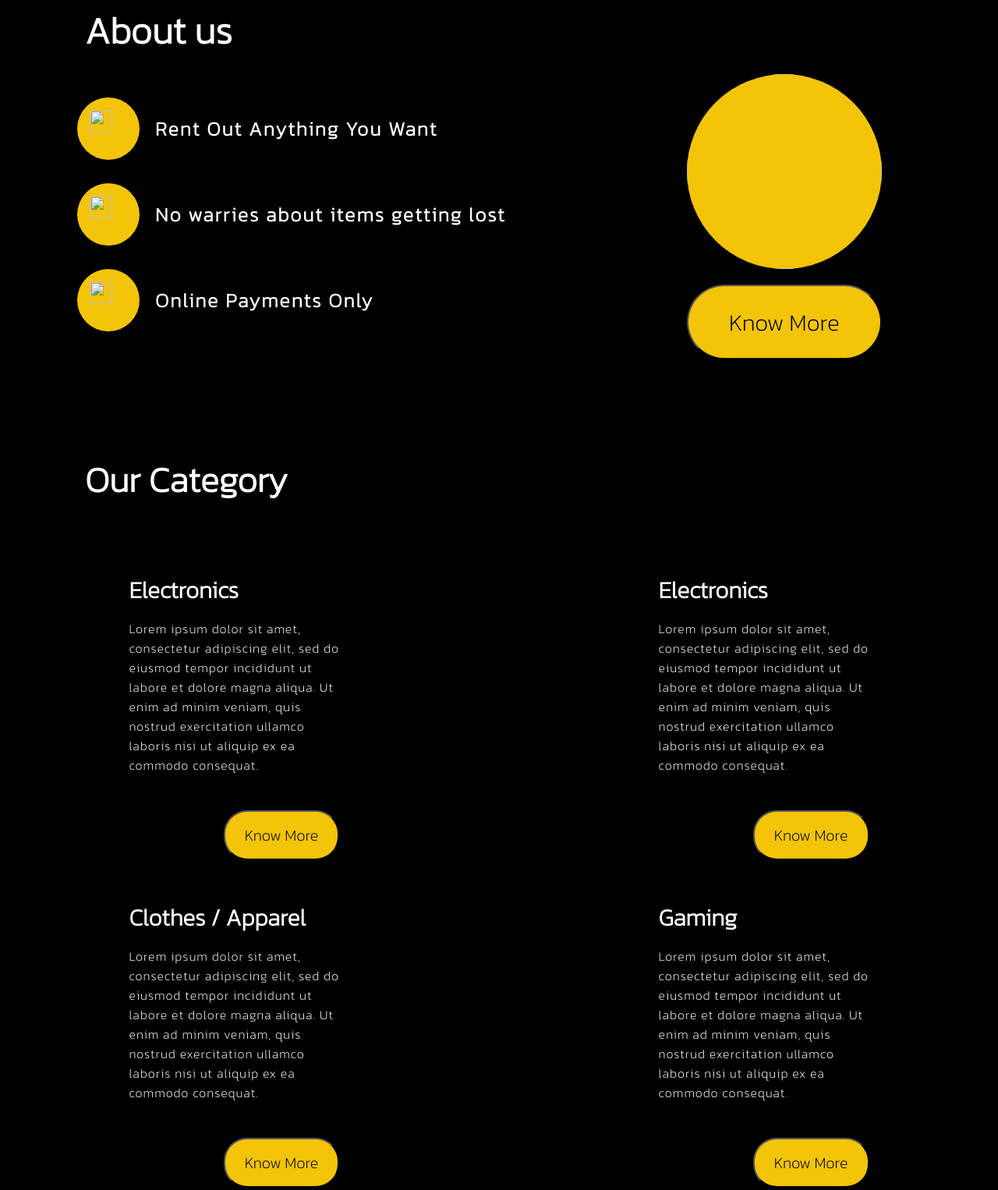
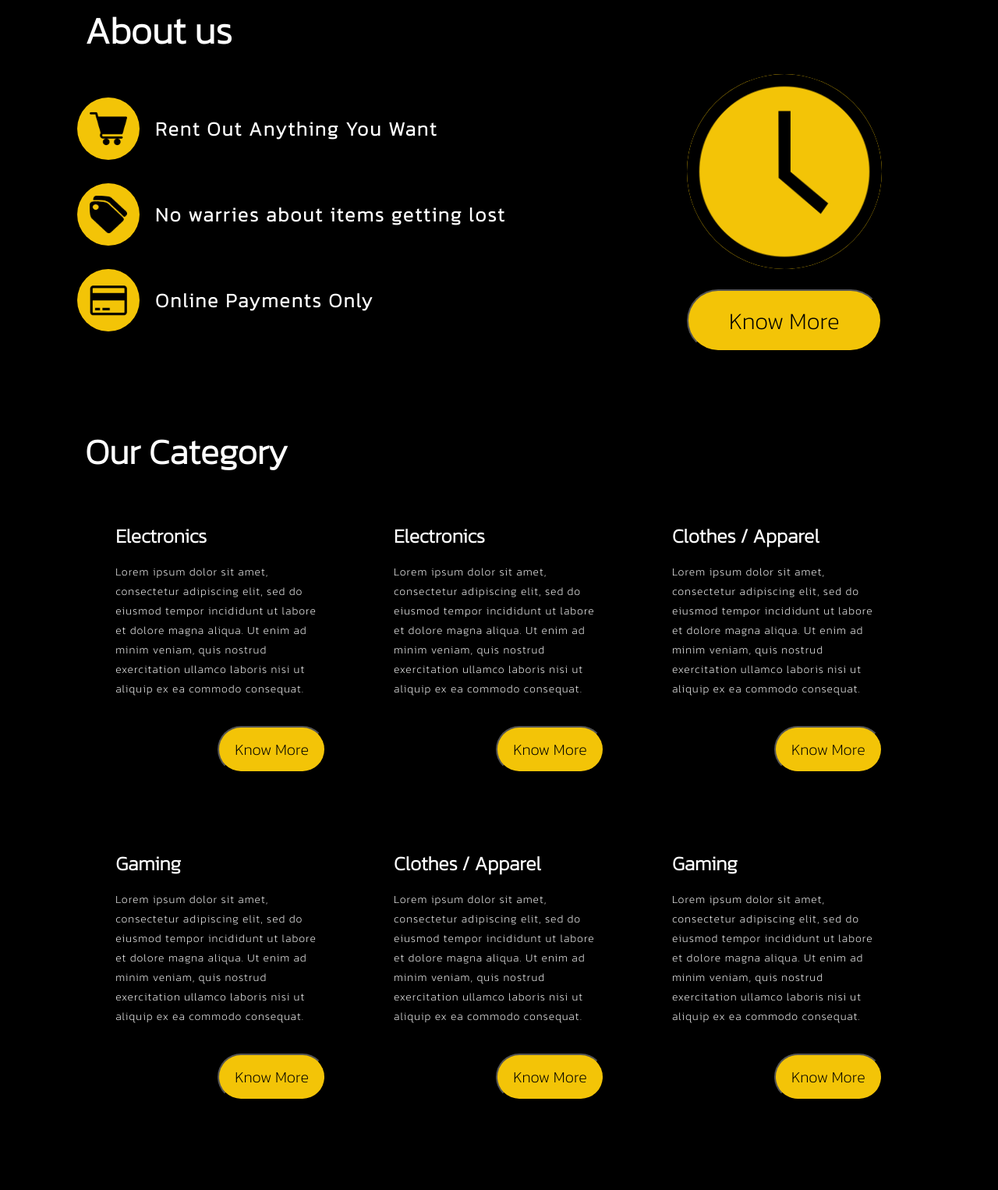
Before and after one commit to iamsaikatdas/FrontEnd-Second-contest, a plain HTML site: page index.html in a window 1280 px wide. Shown: the part 141-1667 px from the top of the page at 78% size. Drawn offline with Linux system fonts and the light colour scheme; a web font is replaced by a local one.

Commit message:
Commited second contest3

```diff
--- a/index.css
+++ b/index.css
@@ -114,7 +114,7 @@ input {
 .btn button {
   width: 250px;
   font-size: 30px;
-  height: 6rem;
+  height: 5rem;
   border-radius: 50px;
   background-color: rgb(243, 196, 7);
 }
@@ -127,8 +127,8 @@ input {
   /* border: 2px solid yellow; */
 }
 .out-category h1 {
-  padding-top: 70px;
-  padding-bottom: 70px;
+  padding-top: 40px;
+  padding-bottom: 40px;
   margin-left: 45px;
 
   font-weight: 600;
@@ -142,38 +142,37 @@ input {
   padding: 15px;
 }
 .category-card {
-  width: 85%;
+  width: 88%;
   margin: auto;
 
   display: flex;
   flex-wrap: wrap;
   row-gap: 60px;
-  column-gap: 40px;
+  column-gap: 20px;
 
   justify-content: space-between;
 }
 .cards h2 {
   font-weight: 600;
 
-  font-size: 30px;
+  font-size: 25px;
 }
 .cards p {
   font-weight: 400;
-  font-size: 16px;
+  font-size: 14px;
   line-height: 25px;
   letter-spacing: 1px;
   margin: 15px 0;
 }
 .cards button {
   /* float: right; */
-
-  padding: 15px 25px;
+  padding: 13px 20px;
   background-color: rgb(243, 196, 7);
   font-size: 20px;
   border-radius: 30px;
 
   float: right;
-  margin-top: 30px;
+  margin-top: 20px;
 }
 
 .footer {
@@ -195,8 +194,8 @@ input {
 }
 
 .company-description {
-  margin-right: 12rem;
-  flex: -1;
+  margin-right: 4rem;
+  /* flex: ; */
   width: 600px;
 }
 .company-description h1 {
@@ -204,7 +203,7 @@ input {
   margin: 10px 0;
 }
 .company-description p {
-  font-size: 17px;
+  font-size: 14px;
   letter-spacing: 1px;
   line-height: 26px;
 }
@@ -217,10 +216,10 @@ input {
   text-decoration: none;
 
   color: white;
-  font-size: 20px;
+  font-size: 15px;
   font-weight: bold;
 }
 .site-map li,
 .socials li {
-  margin-top: 12px;
+  margin-top: 10px;
 }
--- a/index.html
+++ b/index.html
@@ -34,19 +34,19 @@
           <div class="images">
             <div class="cart">
               <div>
-                <img src=".shopping-cart.png" alt="" />
+                <img src="shopping-cart.png" alt="" />
               </div>
               <p>Rent Out Anything You Want</p>
             </div>
             <div class="tag">
               <div>
-                <img src=".tag 1.png" alt="" />
+                <img src="tag 1.png" alt="" />
               </div>
               <p>No warries about items getting lost</p>
             </div>
             <div class="payment">
               <div>
-                <img src=".card.png" alt="" />
+                <img src="card.png" alt="" />
               </div>
               <p>Online Payments Only</p>
             </div>
@@ -54,7 +54,7 @@
           <div class="right-images">
             <div class="clock">
               <div>
-                <img src=".clock.png" alt="" />
+                <img src="clock.png" alt="" />
               </div>
             </div>
             <div class="btn">
```
